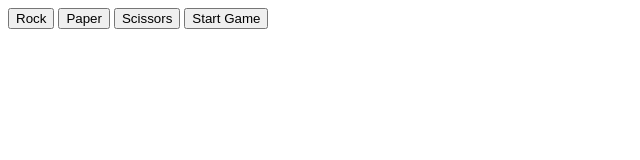
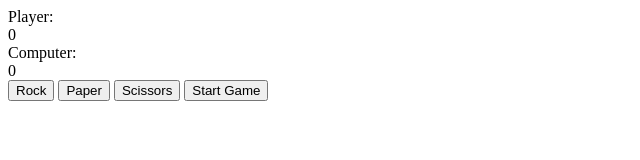
Before and after one commit to CosminBozai/Janken, a plain HTML site: page index.html in a window 1280 px wide. Shown: the whole page, without its empty margins (0-640 px from the left). Drawn offline with Linux system fonts and the light colour scheme.

Commit message:
Added divs for score keeping

```diff
--- a/index.html
+++ b/index.html
@@ -7,6 +7,11 @@
     <title>Janken</title>
   </head>
   <body>
+    <div id="winner"></div>
+    <div>Player:</div>
+    <output id="player-score">0</output>
+    <div>Computer:</div>
+    <output id="computer-score">0</output><br />
     <button id="rock">Rock</button>
     <button id="paper">Paper</button>
     <button id="scissors">Scissors</button>
```
